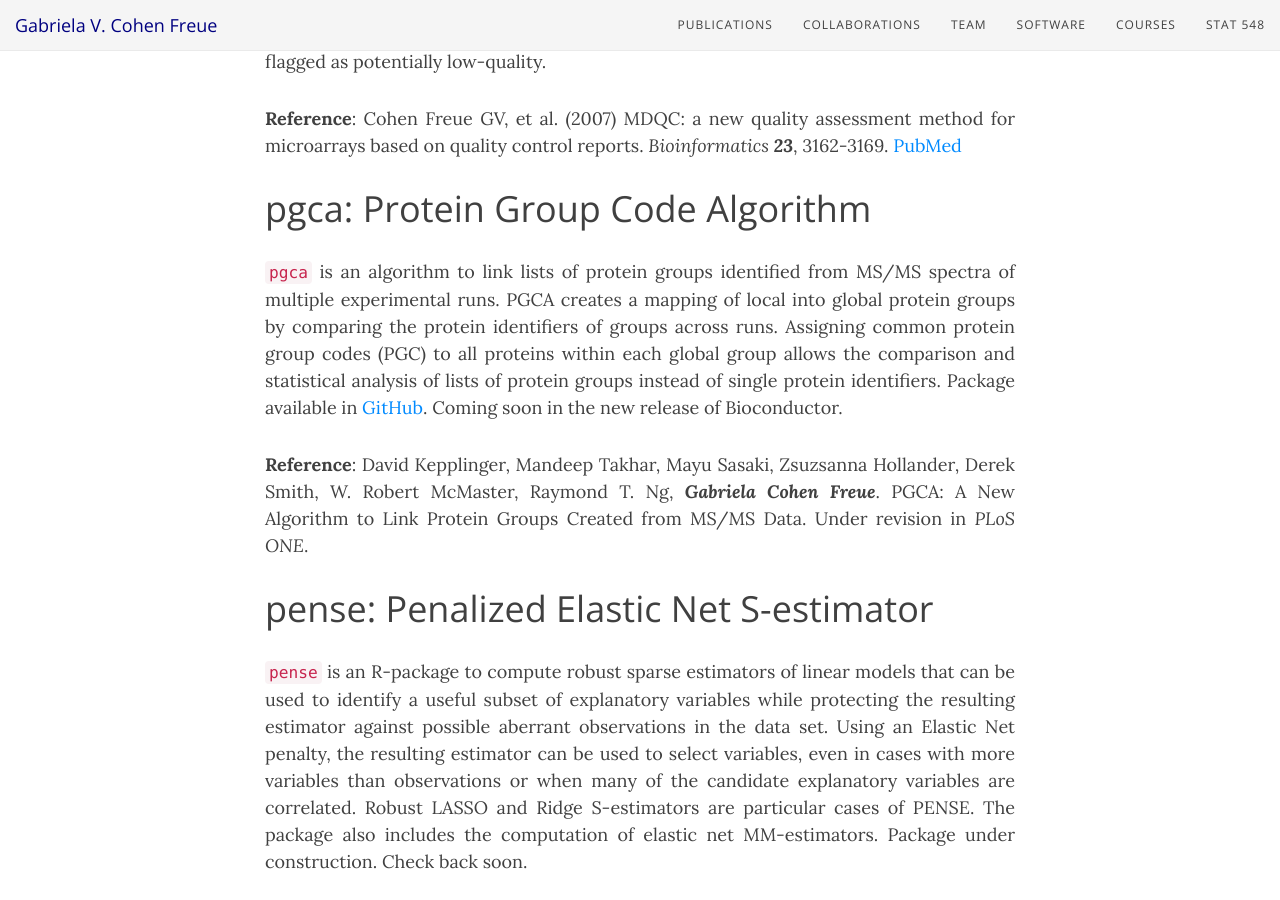
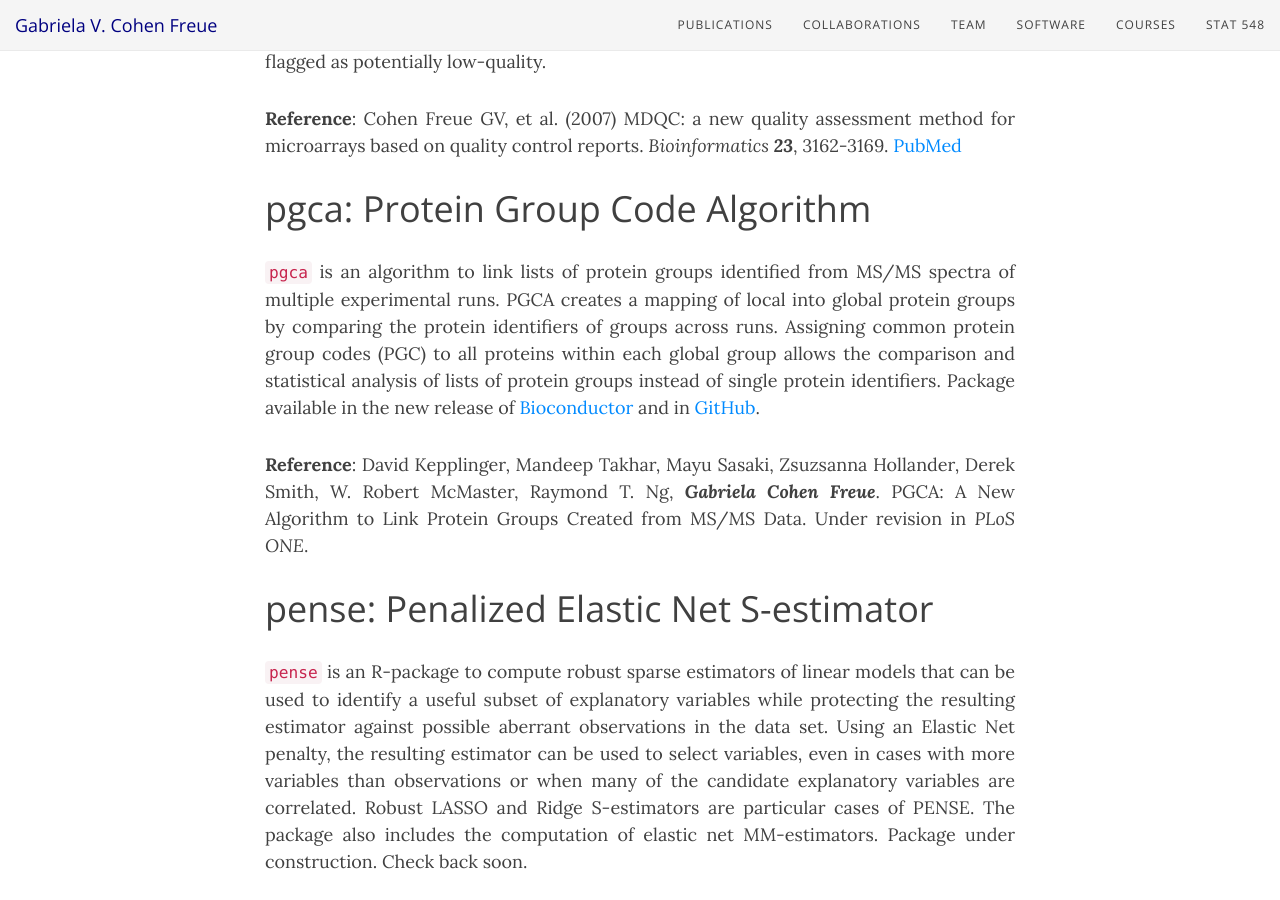
Before and after one commit to gcohenfr/gcohenfr.github.io, a Jekyll site: the page built from software.md, in a window 1280 px wide and 900 px high, scrolled down 717 px. Built offline with Jekyll 4.4.1, drawn with Linux system fonts in a browser that asks for light colours; nearby versions of some CDN libraries.

Commit message:
Update software.md
added Bioconductor link to pgca

```diff
--- a/software.md
+++ b/software.md
@@ -15,7 +15,7 @@ title: R-packages
 **Reference**: Cohen Freue GV, et al. (2007)  MDQC: a new quality assessment method for microarrays based on quality control reports. *Bioinformatics* ***23***, 3162-3169. [PubMed](https://www.ncbi.nlm.nih.gov/pubmed/17933854)
 
 # pgca: Protein Group Code Algorithm
-`pgca` is an algorithm to link lists of protein groups identified from MS/MS spectra of multiple experimental runs. PGCA creates a mapping of local into global protein groups by comparing the protein identifiers of groups across runs. Assigning common protein group codes (PGC) to all proteins within each global group allows the comparison and statistical analysis of lists of protein groups instead of single protein identifiers. Package available in [GitHub](https://github.com/gcohenfr/pgca). Coming soon in the new release of Bioconductor.
+`pgca` is an algorithm to link lists of protein groups identified from MS/MS spectra of multiple experimental runs. PGCA creates a mapping of local into global protein groups by comparing the protein identifiers of groups across runs. Assigning common protein group codes (PGC) to all proteins within each global group allows the comparison and statistical analysis of lists of protein groups instead of single protein identifiers. Package available in the new release of [Bioconductor](https://bioconductor.org/packages/pgca/) and in [GitHub](https://github.com/gcohenfr/pgca).
 
 **Reference**: David Kepplinger, Mandeep Takhar, Mayu Sasaki, Zsuzsanna Hollander, Derek Smith, W. Robert McMaster, Raymond T. Ng, ***Gabriela Cohen Freue***. PGCA: A New Algorithm to Link Protein Groups Created from MS/MS Data. Under revision in *PLoS ONE*.
 
```
